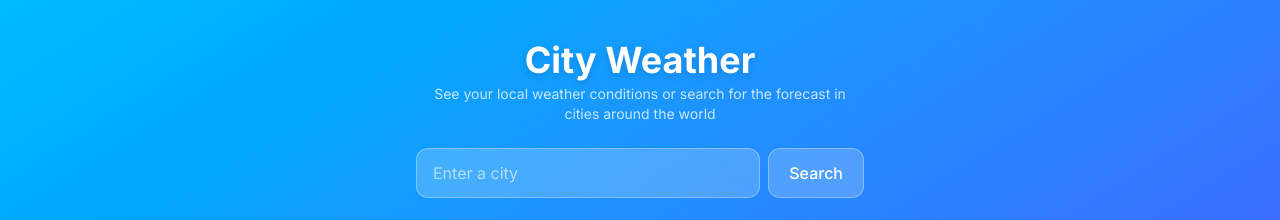
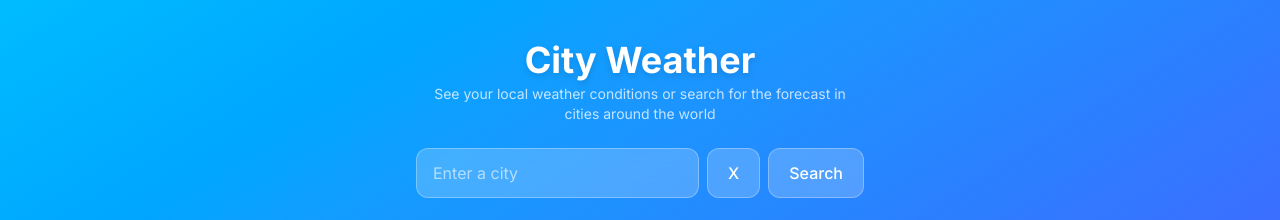
Before and after one commit to bill742/weather-app, a React (Vite) app: page / in a window 1280 px wide. Shown: the top 220 px of the page. Built offline with nearby package versions, Linux system fonts and the light colour scheme; no server answers.

Commit message:
Add clear button

```diff
--- a/src/components/Search.tsx
+++ b/src/components/Search.tsx
@@ -26,6 +26,13 @@ const Search = ({ onSubmit }: Props) => {
             />
             <button
                 className="cursor-pointer rounded-xl border border-white/30 bg-white/20 px-5 py-3 font-medium text-white backdrop-blur-sm transition hover:bg-white/30 active:scale-95"
+                type="button"
+                onClick={() => setQuery('')}
+            >
+                X
+            </button>
+            <button
+                className="cursor-pointer rounded-xl border border-white/30 bg-white/20 px-5 py-3 font-medium text-white backdrop-blur-sm transition hover:bg-white/30 active:scale-95"
                 type="submit"
             >
                 Search
```
